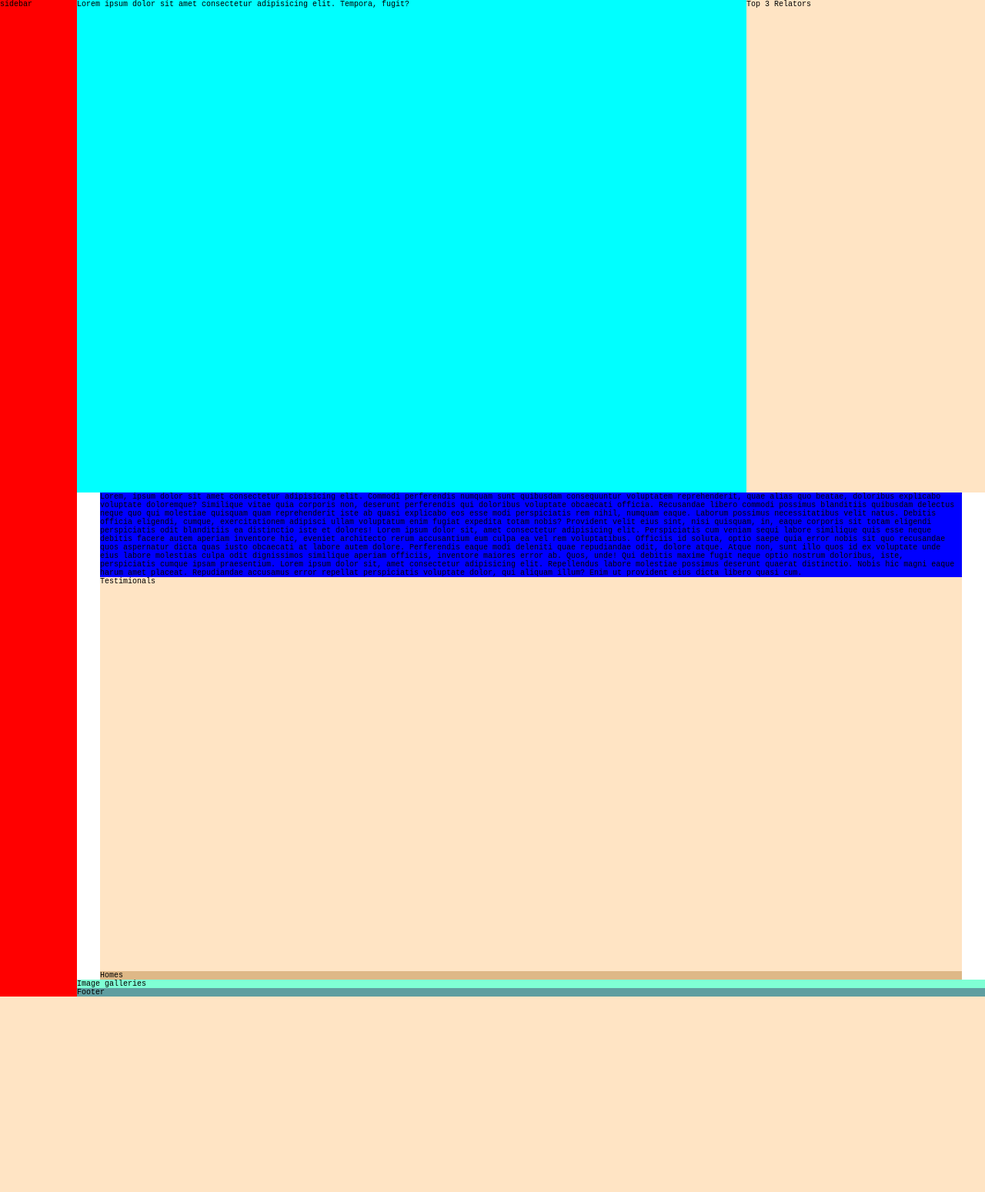
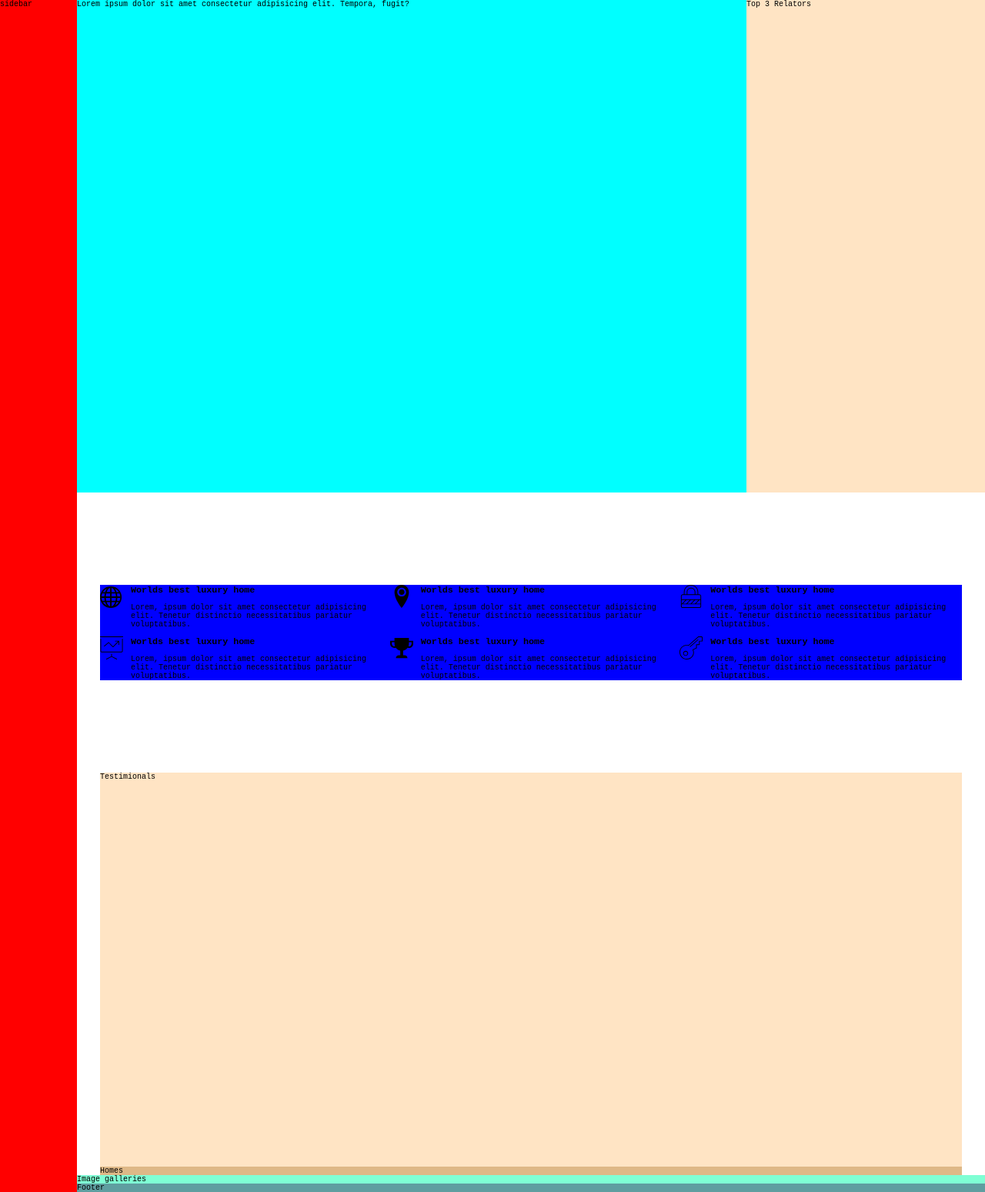
Before and after one commit to PrashrayaPanta/Real-estate-website, a PHP site: page / in a window 1280 px wide. Shown: the whole page at 77% size. Before the commit the page ends 1295 px from the top, so only its background shows below. Run offline with PHP 8.4, Linux system fonts and the light colour scheme.

Commit message:
Maintain gap to each feature grid item

```diff
--- a/index.css
+++ b/index.css
@@ -39,8 +39,24 @@ body {
 .features {
   background-color: blue;
   grid-column: center-start/center-end;
+  display: grid;
+  margin-top: 12rem;
+  margin-bottom: 12rem;
+  grid-template-columns: repeat(3, 1fr);
+  gap: 1rem;
 }
 
+.feature {
+  display: grid;
+  grid-template-columns: min-content 1fr;
+  grid-row-gap: 1rem;
+  grid-column-gap: 1rem;
+}
+.feature__icon {
+  width: 3rem;
+  height: 3rem;
+  grid-row: 1/3;
+}
 .homes {
   background-color: burlywood;
   grid-column: center-start/center-end;
--- a/index.html
+++ b/index.html
@@ -13,31 +13,66 @@
     </div>
     <div class="top-relators">Top 3 Relators</div>
     <div class="features">
-      Lorem, ipsum dolor sit amet consectetur adipisicing elit. Commodi
-      perferendis numquam sunt quibusdam consequuntur voluptatem reprehenderit,
-      quae alias quo beatae, doloribus explicabo voluptate doloremque? Similique
-      vitae quia corporis non, deserunt perferendis qui doloribus voluptate
-      obcaecati officia. Recusandae libero commodi possimus blanditiis quibusdam
-      delectus neque quo qui molestiae quisquam quam reprehenderit iste ab quasi
-      explicabo eos esse modi perspiciatis rem nihil, numquam eaque. Laborum
-      possimus necessitatibus velit natus. Debitis officia eligendi, cumque,
-      exercitationem adipisci ullam voluptatum enim fugiat expedita totam nobis?
-      Provident velit eius sint, nisi quisquam, in, eaque corporis sit totam
-      eligendi perspiciatis odit blanditiis ea distinctio iste et dolores! Lorem
-      ipsum dolor sit, amet consectetur adipisicing elit. Perspiciatis cum
-      veniam sequi labore similique quis esse neque debitis facere autem aperiam
-      inventore hic, eveniet architecto rerum accusantium eum culpa ea vel rem
-      voluptatibus. Officiis id soluta, optio saepe quia error nobis sit quo
-      recusandae quos aspernatur dicta quas iusto obcaecati at labore autem
-      dolore. Perferendis eaque modi deleniti quae repudiandae odit, dolore
-      atque. Atque non, sunt illo quos id ex voluptate unde eius labore
-      molestias culpa odit dignissimos similique aperiam officiis, inventore
-      maiores error ab. Quos, unde! Qui debitis maxime fugit neque optio nostrum
-      doloribus, iste, perspiciatis cumque ipsam praesentium. Lorem ipsum dolor
-      sit, amet consectetur adipisicing elit. Repellendus labore molestiae
-      possimus deserunt quaerat distinctio. Nobis hic magni eaque harum amet
-      placeat. Repudiandae accusamus error repellat perspiciatis voluptate
-      dolor, qui aliquam illum? Enim ut provident eius dicta libero quasi cum.
+      <div class="feature">
+        <svg class="feature__icon">
+          <use xlink:href="./sprite.svg#icon-sphere"></use>
+        </svg>
+        <h3>Worlds best luxury home</h3>
+        <p>
+          Lorem, ipsum dolor sit amet consectetur adipisicing elit. Tenetur
+          distinctio necessitatibus pariatur voluptatibus.
+        </p>
+      </div>
+      <div class="feature">
+        <svg class="feature__icon">
+          <use xlink:href="./sprite.svg#icon-location2"></use>
+        </svg>
+        <h3>Worlds best luxury home</h3>
+        <p>
+          Lorem, ipsum dolor sit amet consectetur adipisicing elit. Tenetur
+          distinctio necessitatibus pariatur voluptatibus.
+        </p>
+      </div>
+      <div class="feature">
+        <svg class="feature__icon">
+          <use xlink:href="./sprite.svg#icon-lock"></use>
+        </svg>
+        <h3>Worlds best luxury home</h3>
+        <p>
+          Lorem, ipsum dolor sit amet consectetur adipisicing elit. Tenetur
+          distinctio necessitatibus pariatur voluptatibus.
+        </p>
+      </div>
+      <div class="feature">
+        <svg class="feature__icon">
+          <use xlink:href="./sprite.svg#icon-presentation"></use>
+        </svg>
+        <h3>Worlds best luxury home</h3>
+        <p>
+          Lorem, ipsum dolor sit amet consectetur adipisicing elit. Tenetur
+          distinctio necessitatibus pariatur voluptatibus.
+        </p>
+      </div>
+      <div class="feature">
+        <svg class="feature__icon">
+          <use xlink:href="./sprite.svg#icon-trophy"></use>
+        </svg>
+        <h3>Worlds best luxury home</h3>
+        <p>
+          Lorem, ipsum dolor sit amet consectetur adipisicing elit. Tenetur
+          distinctio necessitatibus pariatur voluptatibus.
+        </p>
+      </div>
+      <div class="feature">
+        <svg class="feature__icon">
+          <use xlink:href="./sprite.svg#icon-key"></use>
+        </svg>
+        <h3>Worlds best luxury home</h3>
+        <p>
+          Lorem, ipsum dolor sit amet consectetur adipisicing elit. Tenetur
+          distinctio necessitatibus pariatur voluptatibus.
+        </p>
+      </div>
     </div>
     <div class="story">Testimionals</div>
     <div class="homes">Homes</div>
--- /dev/null
+++ b/sass/base.scss
@@ -0,0 +1,10 @@
+* {
+  margin: 0px;
+  padding: 0px;
+  box-sizing: border-box;
+}
+
+html {
+  /* 1rem = 10px; */
+  font-size: 62.5%;
+}
--- a/sass/input.scss
+++ b/sass/input.scss
@@ -1,15 +1,6 @@
 /* Base Style */
 
-* {
-  margin: 0px;
-  padding: 0px;
-  box-sizing: border-box;
-}
-
-html {
-  /* 1rem = 10px; */
-  font-size: 62.5%;
-}
+@use "./base.scss";
 
 body {
   font-family: "Courier New", Courier, monospace;
@@ -44,6 +35,35 @@ body {
 .features {
   background-color: blue;
   grid-column: center-start / center-end;
+  display: grid;
+
+  margin-top: 12rem;
+  margin-bottom: 12rem;
+
+  grid-template-columns: repeat(3, 1fr);
+
+  gap: 1rem;
+}
+
+.feature {
+  display: grid;
+  grid-template-columns: min-content 1fr;
+  // gap: 1rem;
+  // grid-column-gap: 1rem;
+  // grid-row-gap: 1rem;
+  grid-row-gap: 1rem;
+
+  grid-column-gap: 1rem;
+
+  &__icon {
+    width: 3rem;
+    height: 3rem;
+    grid-row: 1 / 3;
+    // fill: ;
+  }
+
+  &__content {
+  }
 }
 
 .homes {
```
Also changed, not shown: SVG/key.svg (added), SVG/location2.svg (added), SVG/lock.svg (added), SVG/presentation.svg (added), SVG/sphere.svg (added), SVG/trophy.svg (added), sprite.svg (added), 2 other files.
